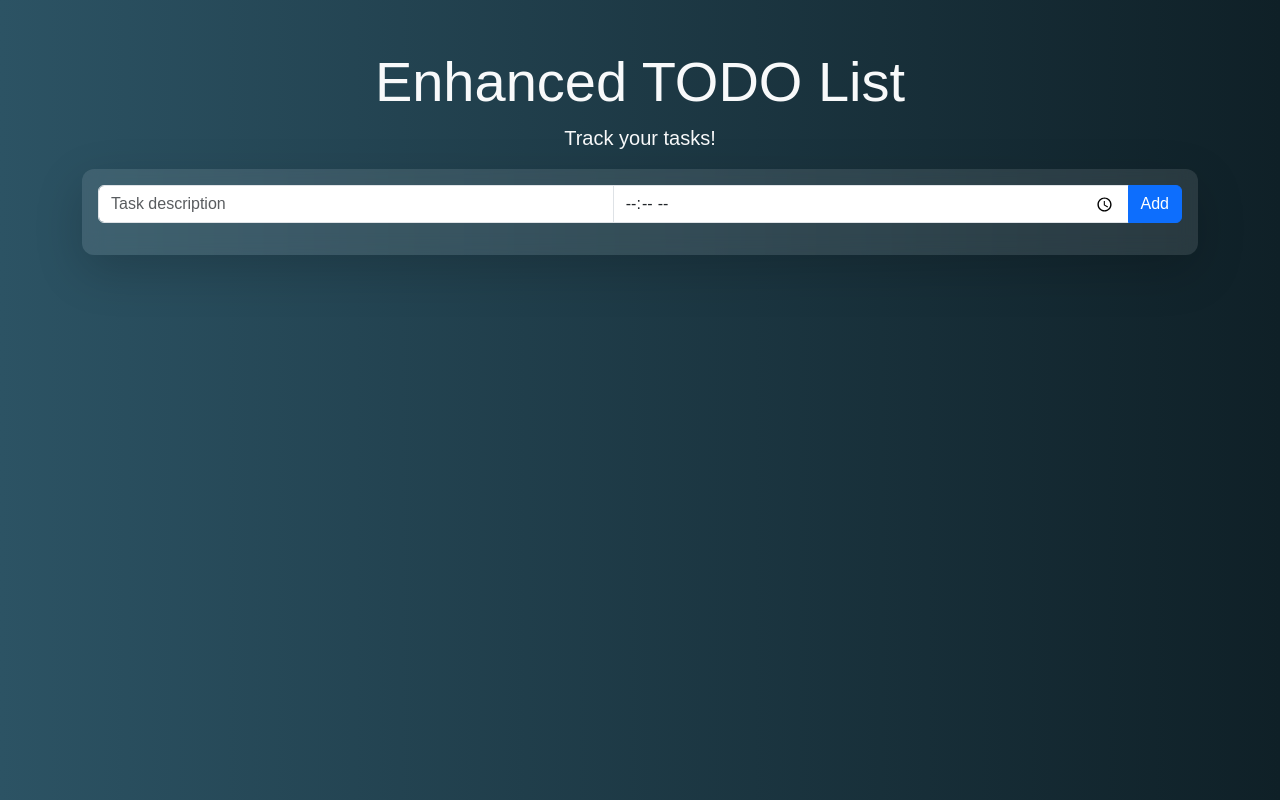
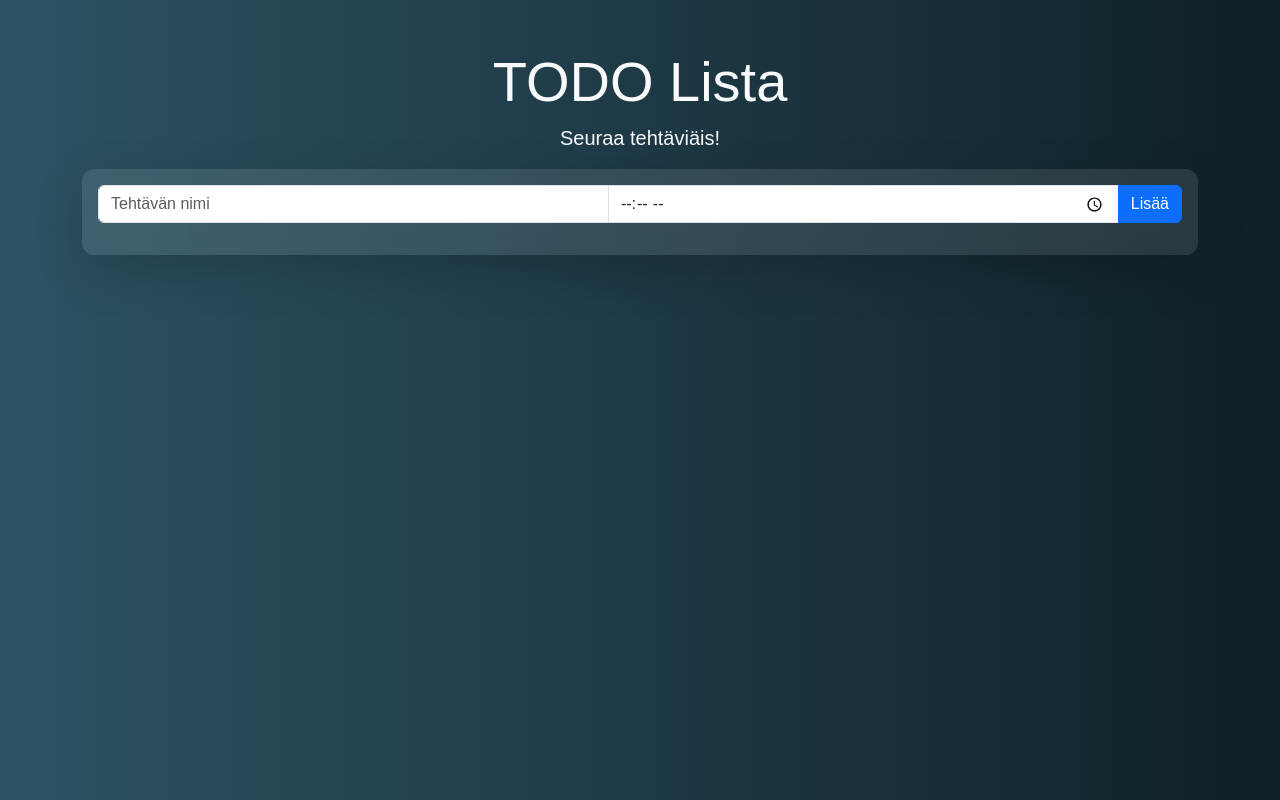
Before and after one commit to TKJ111/Issues-Kanban, a plain HTML site: page index.html in a window 1280 px wide. Drawn offline with nearby package versions, Linux system fonts and the light colour scheme.

Commit message:
Update index.html

```diff
--- a/index.html
+++ b/index.html
@@ -3,22 +3,22 @@
 <head>
   <meta charset="UTF-8">
   <meta name="viewport" content="width=device-width, initial-scale=1.0">
-  <title>TODO List</title>
+  <title>TODO Lista</title>
   <link href="https://cdn.jsdelivr.net/npm/bootstrap@5.3.0/dist/css/bootstrap.min.css" rel="stylesheet">
   <link rel="stylesheet" href="styles.css">
 </head>
 <body>
   <div class="container py-5">
     <div class="text-center">
-      <h1 class="display-4 text-light">Enhanced TODO List</h1>
-      <p class="text-light lead">Track your tasks!</p>
+      <h1 class="display-4 text-light">TODO Lista</h1>
+      <p class="text-light lead">Seuraa tehtäviäis!</p>
     </div>
     <div class="card shadow-lg">
       <div class="card-body">
         <div class="input-group mb-3">
-          <input id="todo-input" type="text" class="form-control" placeholder="Task description">
-          <input id="todo-time" type="time" class="form-control" placeholder="Time">
-          <button id="add-todo" class="btn btn-primary">Add</button>
+          <input id="todo-input" type="text" class="form-control" placeholder="Tehtävän nimi">
+          <input id="todo-time" type="time" class="form-control" placeholder="Milloin tehtynä">
+          <button id="add-todo" class="btn btn-primary">Lisää</button>
         </div>
         <ul id="todo-list" class="list-group">
           <!-- Tasks will appear here -->
```
